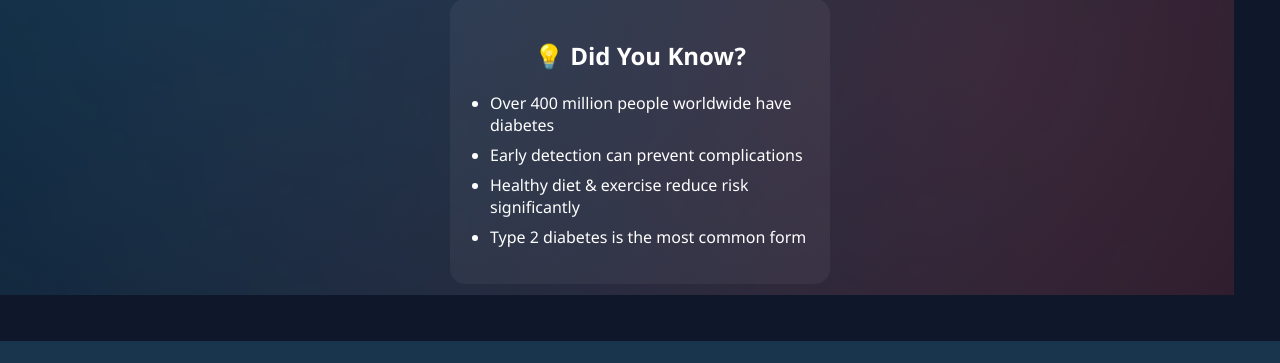
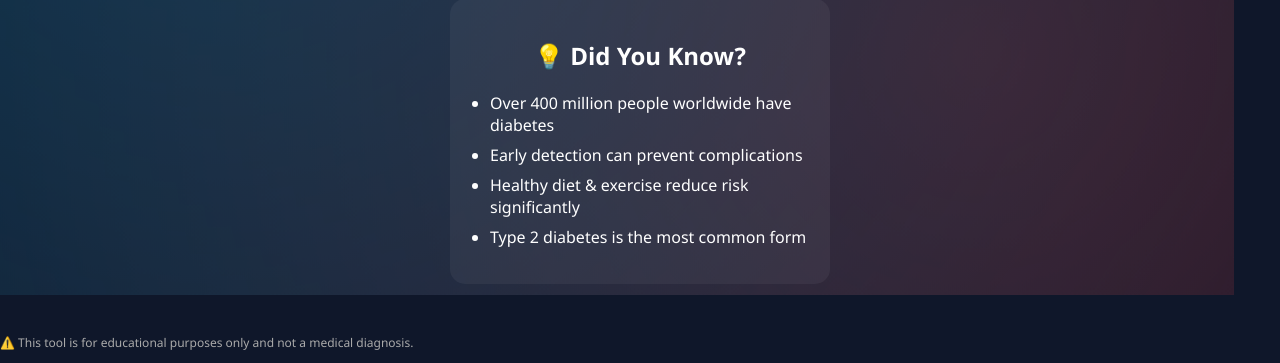
Before and after one commit to prateek-kk/AI-Diabetes-Predictor, a Flask app: page / in a window 1280 px wide. Shown: the part 459-822 px from the top of the page. Before the commit the page ends 800 px from the top, so only its background shows below. Run offline with Flask 3, Linux system fonts and the light colour scheme; parts of the project's set-up code (start-up, migrations or seed data) failed here and were passed over.

Commit message:
warning added

```diff
--- a/templates/index.html
+++ b/templates/index.html
@@ -55,6 +55,9 @@
     </div>
 
 </div>
+<p style="font-size:12px; color:#aaa; margin-top:10px;">
+⚠️ This tool is for educational purposes only and not a medical diagnosis.
+</p>
 
 <script src="/static/script.js"></script>
 
```
